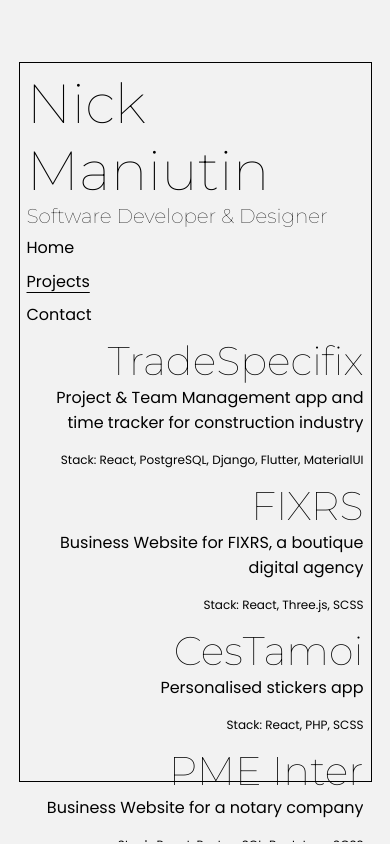
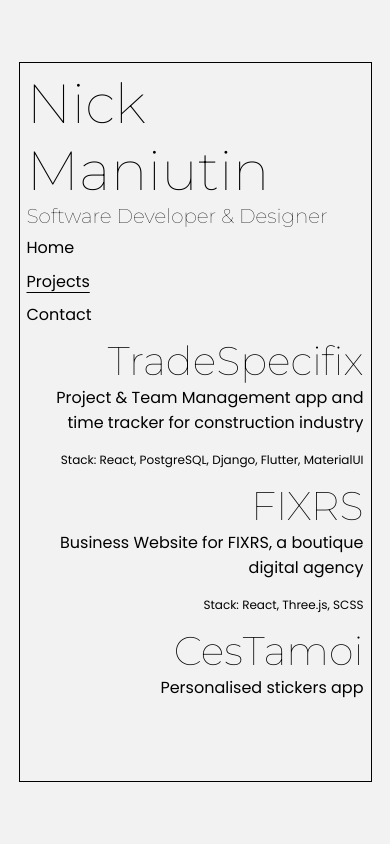
Before and after one commit to maniutin/portfolio, a React (Create React App) app: page /projects in a window 390 px wide. Built offline with nearby package versions, Linux system fonts and the light colour scheme.

Commit message:
add media query

```diff
--- a/src/components/Projects/Projects.scss
+++ b/src/components/Projects/Projects.scss
@@ -33,3 +33,9 @@
     opacity: 1;
   }
 }
+
+@media only screen and (max-width: 600px) {
+  .projects {
+    height: 45vh;
+  }
+}
```
